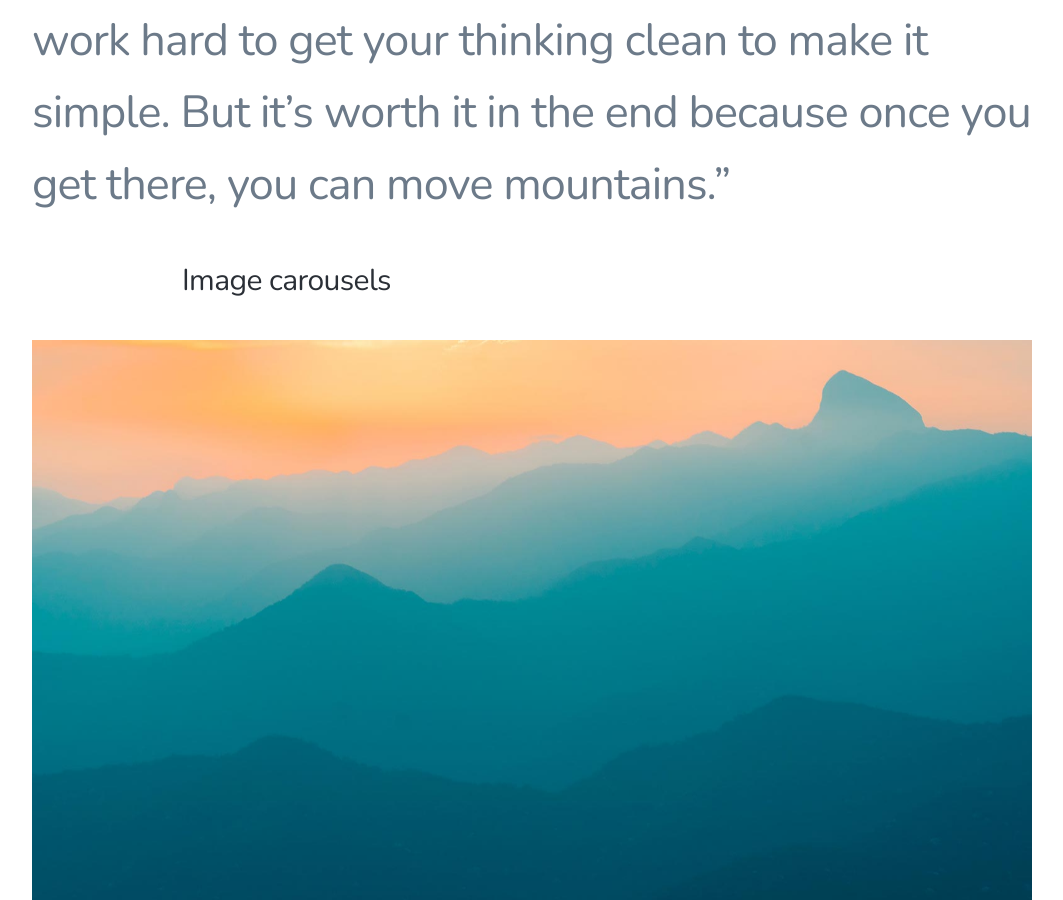
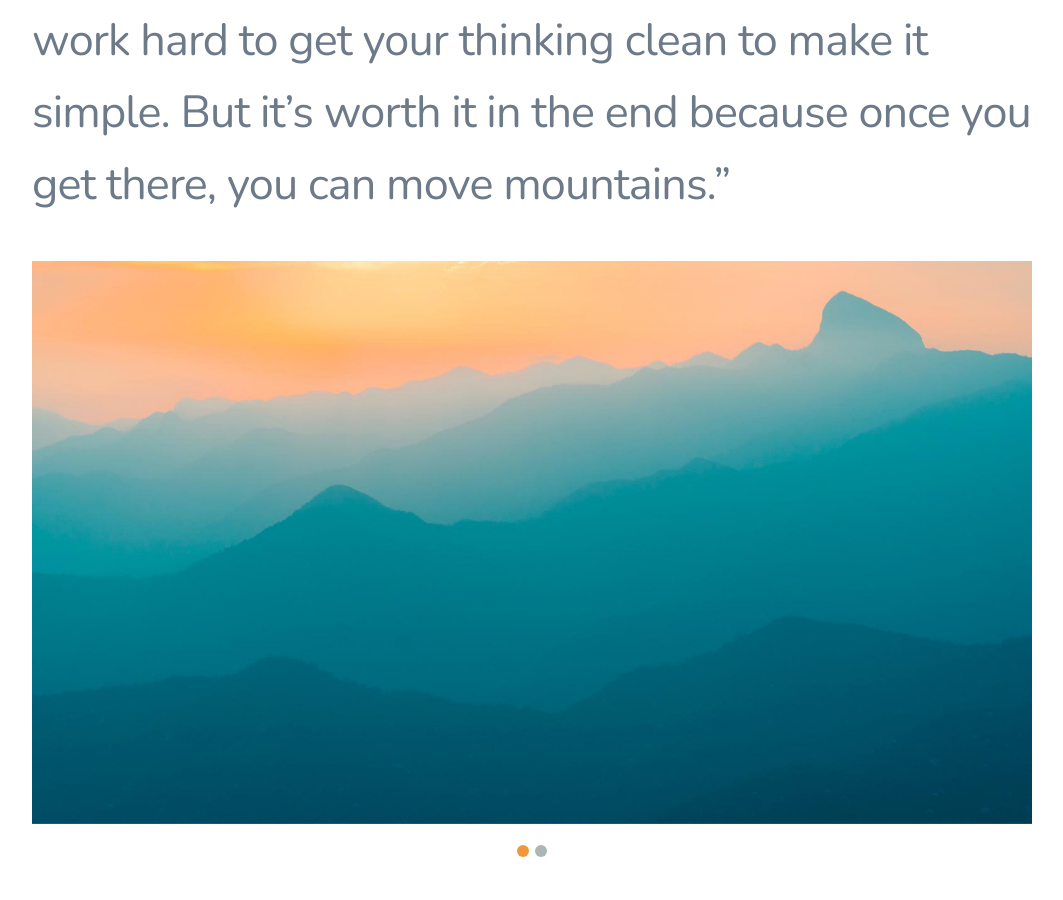
Before and after one commit to mepster/mfeldmanlab.github.io, a Jekyll site: the page built from _posts/2020-07-02-demo-post.md, in a window 1280 px wide and 900 px high, scrolled down 1485 px. Shown: the whole window, without its empty margins (108-1171 px from the left). Built offline with Jekyll 4.4.1, drawn with Linux system fonts in a browser that asks for light colours; nearby versions of some CDN libraries.

Commit message:
Update 2020-07-02-demo-post.md

```diff
--- a/_posts/2020-07-02-demo-post.md
+++ b/_posts/2020-07-02-demo-post.md
@@ -15,8 +15,6 @@ We've included everything you need to create engaging posts about your work, and
 
 > “Simple can be harder than complex: You have to work hard to get your thinking clean to make it simple. But it’s worth it in the end because once you get there, you can move mountains.”
 
-### Image carousels
-
 <div class="gallery" data-columns="1">
 	<img src="/images/demo/demo-landscape.jpg">
 	<img src="/images/demo/demo-landscape-2.jpg">
```
